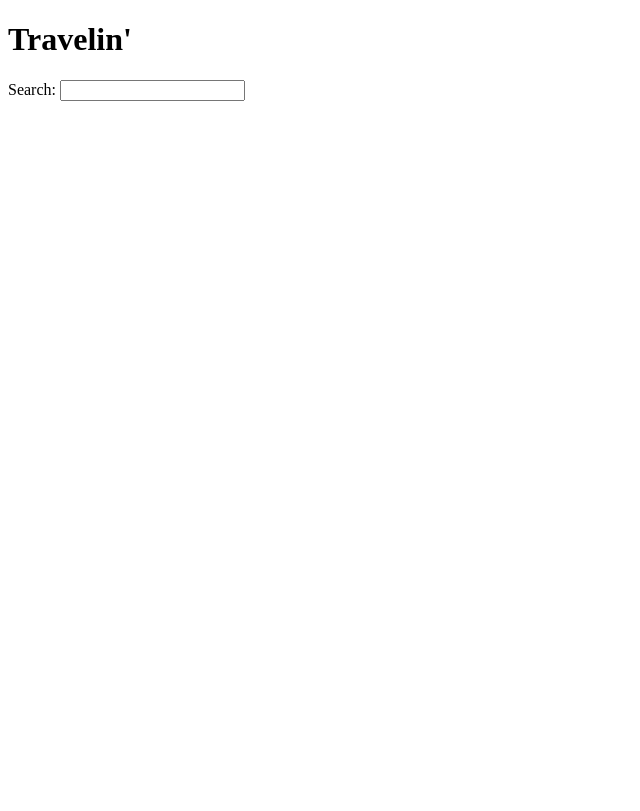
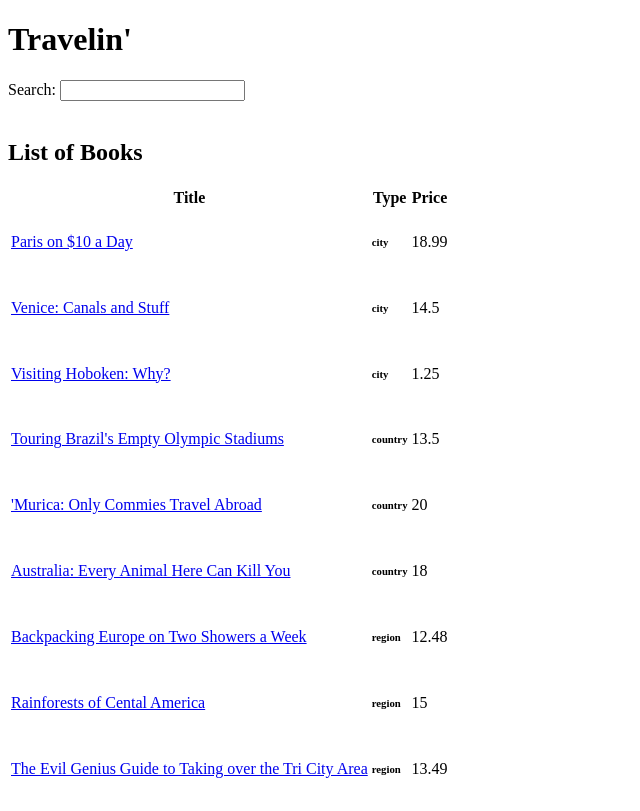
Before and after one commit to beelarr/world-wide-travel, a plain HTML site: page index.html in a window 1280 px wide. Shown: the whole page, without its empty margins (0-640 px from the left). Drawn offline with nearby package versions, Linux system fonts and the light colour scheme; some packages are replaced by stand-ins of ours.

Commit message:
Exercise complete

```diff
--- a/app/app.js
+++ b/app/app.js
@@ -1,11 +1,12 @@
 "use strict";
 
-var app = angular.module('TravelApp', []
+var app = angular.module('TravelApp', ['ngRoute']
 )
     .config(function ($routeProvider) {
         $routeProvider
             .when('/', {
                 templateUrl: 'partials/show-all.html',
+                controller: "TravelCtrl"
             })
             .otherwise('/');
     });
--- a/app/factories/travelFactory.js
+++ b/app/factories/travelFactory.js
@@ -5,12 +5,12 @@ console.log('travel factory');
 app.factory('TravelFactory', function ($q, $http) {
    let getTravel = () => {
        return $q ((resolve, reject) => {
-           $http.get('./data/data.json')
+           $http.get('./data/guides.json')
                .then((travelObject) => {
-               console.log('travelObject', travelObject.data);
+               console.log('travelObject', travelObject);
                let travelCollection = travelObject.data;
-               console.log('travelCollection', travelCollection);
-               resolve(travelCollection.data);
+               console.log('travelCollection', travelCollection.guides);
+               resolve(travelCollection.guides);
                })
                .catch((error) => {
                reject(error);
--- a/index.html
+++ b/index.html
@@ -9,18 +9,15 @@
 <h1>Travelin'</h1>
 <label>Search: <input ng-model="searchText"><br/><br/></label>
 
-<label>
+    <div ng-view></div>
 
-    <div ng-include="'partials/show-all.html'"></div>
-
-</label>
 
     <script src="lib/node_modules/angular/angular.min.js"></script>
     <script src="lib/node_modules/angular-route/angular-route.js"></script>
 
 
     <script src="app/app.js"></script>
+    <script src="app/controllers/travelCtrl.js"></script>
     <script src="app/factories/travelFactory.js"></script>
-    <script src="app/controllers/travelCtrl.js"></script>
 </body>
 </html>
--- a/partials/show-all.html
+++ b/partials/show-all.html
@@ -3,10 +3,19 @@
         <h1>List of Books</h1>
     </header>
     <section>
-        <div ng-repeat="book in books | filter: {title:searchText}">
-            <a href="#/{{book.title}}">{{book.title}}</a>
-            <h6>{{book.type}}</h6>
-            <h8>{{book.price}}</h8>
+        <div >
+            <table>
+                <tr>
+                    <th>Title</th>
+                    <th>Type</th>
+                    <th>Price</th>
+                </tr>
+                <tr ng-repeat="book in books | filter: {title:searchText}">
+                    <td><a href="#/{{book.title}}">{{book.title}}</a></td>
+                    <td><h6>{{book.type}}</h6></td>
+                    <td> <h8>{{book.price}}</h8></td>
+                </tr>
+            </table>
         </div>
     </section>
 </article>
```
